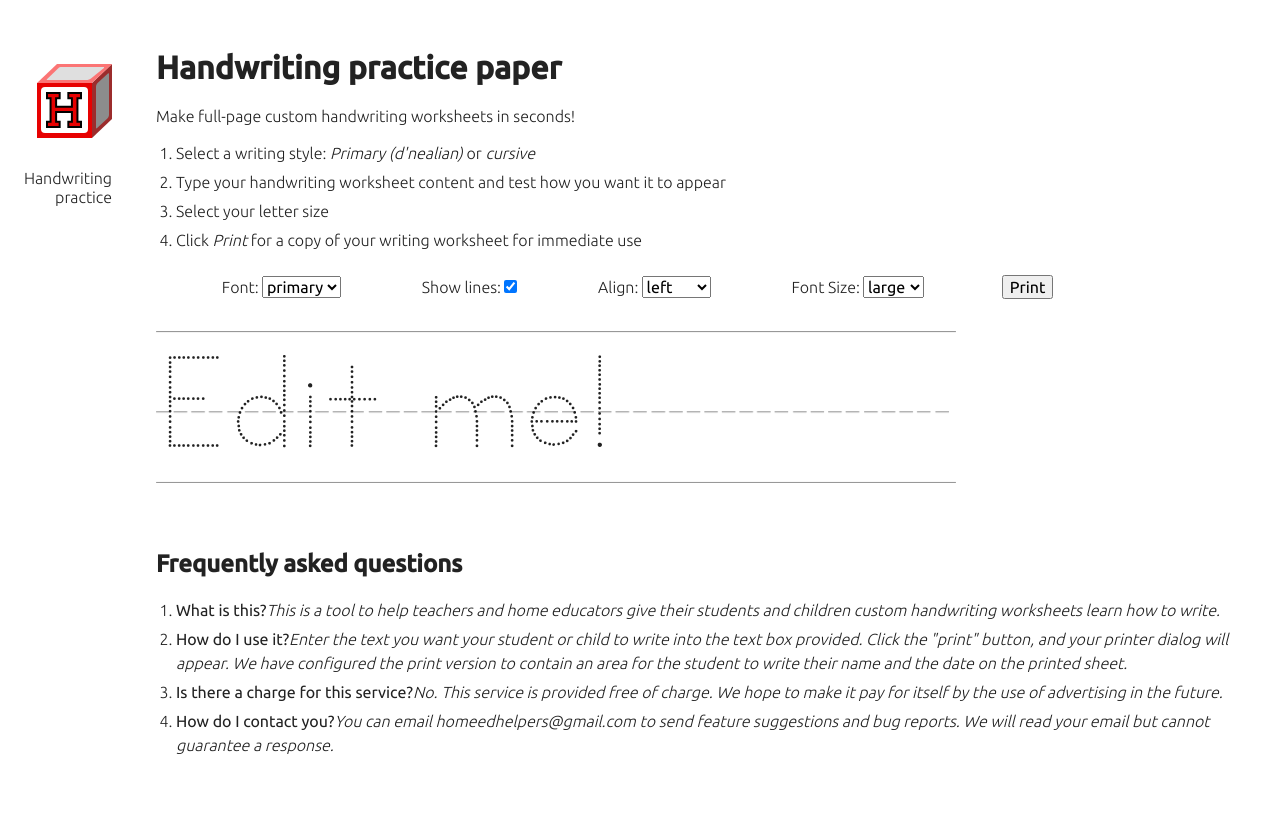
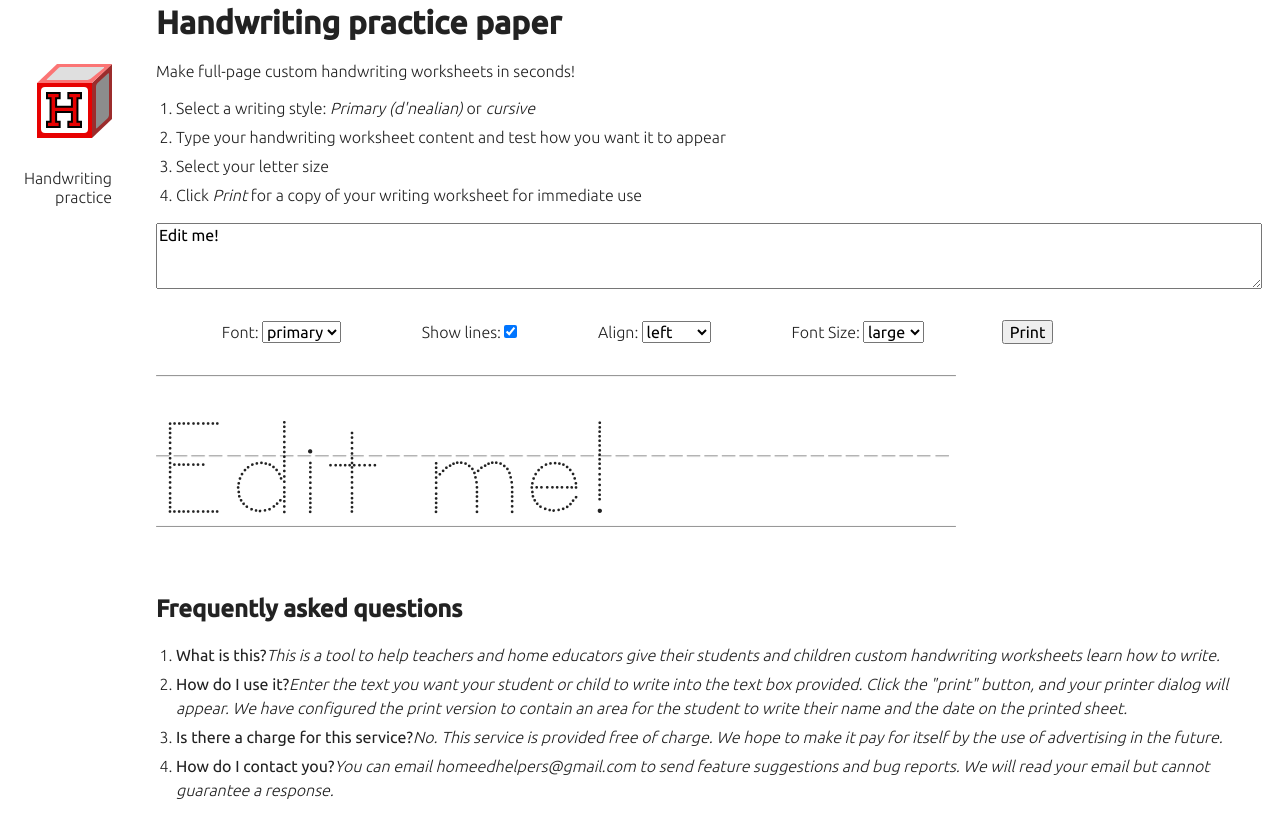
Before and after one commit to endymion1818/homeedhelpers-fe-v2, a Next.js app: page /handwriting-practice-paper in a window 1280 px wide. Built offline with nearby package versions, Linux system fonts and the light colour scheme.

Commit message:
lines logic completed

```diff
--- a/src/components/HandwritingPractice/HandwritingPractice.tsx
+++ b/src/components/HandwritingPractice/HandwritingPractice.tsx
@@ -1,4 +1,4 @@
-import React, { useEffect } from 'react'
+import React, { FC, useEffect } from 'react'
 import styles from './stylesheet.module.scss'
 import clsx from 'clsx'
 
@@ -37,10 +37,19 @@ const alignmentStyles = [
     }
 ]
 
-const Select = ({ values, callback, selected }) => {
+export type Option = {
+    name: string,
+    value: string
+}
+export interface SelectProps {
+    values: Option[],
+    callback: (value) => void
+}
+
+const Select:FC<SelectProps> = ({ values, callback }) => {
     return (
       <select
-        defaultValue={selected}
+        defaultValue={values[0].value}
         onChange={({ target: { value } }) => callback(value)}
       >
         {values.map(value => (
@@ -52,14 +61,21 @@ const Select = ({ values, callback, selected }) => {
     );
   }
 
+
+export interface EditableParagraphProps {
+    lines: string,
+    callback: () => void
+}
+
 const HandwritingPractice = () => {
     const [font, setFont] = React.useState(fontStyles[0].name)
     const [scale, setScale] = React.useState(lineScales[0].name)
     const [textAlignment, setTextAlign] = React.useState(alignmentStyles[0].name)
     const [showLines, setShowLines] = React.useState(true)
+    const [lines, setLines] = React.useState(['Edit me!'])
 
     const classes = clsx(
-        styles.editable,
+        styles.editableArea,
         styles[font],
         styles[scale],
         styles[textAlignment],
@@ -68,10 +84,11 @@ const HandwritingPractice = () => {
 
     return (
         <>
+        <textarea className={styles.textarea} defaultValue={lines[0]} onKeyUp={e => setLines(e.currentTarget.value.split("\n").map(l => l.trim()))} />
         <div id={styles.font}>
             <fieldset className={styles.fieldset}>
                 <label htmlFor="dot">Font: </label>
-                <Select values={fontStyles} callback={setFont} selected={fontStyles[0]} />
+                <Select values={fontStyles} callback={setFont} />
             </fieldset>
             <fieldset className={styles.fieldset}>
                 <label htmlFor="lines">Show lines: </label>
@@ -84,11 +101,11 @@ const HandwritingPractice = () => {
             </fieldset>
             <fieldset className={styles.fieldset}>
                 <label htmlFor="align">Align: </label>
-                <Select values={alignmentStyles} callback={setTextAlign} selected={alignmentStyles[0]} />
+                <Select values={alignmentStyles} callback={setTextAlign} />
             </fieldset>
             <fieldset className={styles.fieldset}>
                 <label htmlFor="scale">Font Size: </label>
-                <Select values={lineScales} callback={setScale} selected={lineScales[0]} />
+                <Select values={lineScales} callback={setScale} />
             </fieldset>
             <fieldset className={styles.fieldset}>
                 <button onClick={() => window.print}>Print</button>
@@ -99,9 +116,15 @@ const HandwritingPractice = () => {
                 <p>Student name: ______________________</p>
                 <p>Date: ___________</p>
             </section>
-            <p className={classes} contentEditable="true">
-                Edit me!
-                {showLines && <img className={styles.editableAreaImage} src={`/images/handwriting-singleline-${scale}.png`} alt=""  width="100%" />}
+            <p className={classes}>
+                {lines.map(line => `${line} \n`)}
+                {showLines && (
+                    <div className={styles.imageBackground}>
+                        {lines.map(line => (
+                            <img key={line.split(' ').join('-')} className={styles.editableAreaImage} src={`/images/handwriting-singleline-${scale}.png`} alt="" width="100%" />
+                        ))}
+                    </div>
+                )}
             </p>
         </div>
       </>
--- a/src/components/HandwritingPractice/stylesheet.module.scss
+++ b/src/components/HandwritingPractice/stylesheet.module.scss
@@ -61,10 +61,11 @@
 #printarea__header p {
     font-size: 18px;
 }
-.editable {
+.editableArea {
     position: relative;
     margin: 0;
     width: 100%;
+    white-space: pre-line;
 
     &.primary {
         font-family: 'KG Primary Dots';
@@ -74,7 +75,7 @@
     }
     &.large {
         font-size: 152px;
-        line-height: 1;
+        line-height: 1.3;
 
         img {
             height: 152px;
@@ -82,7 +83,7 @@
     }
     &.small {
         font-size: 40px;
-        line-height: 0.95;
+        line-height: 1.2;
 
         img {
             height: 40px;
@@ -99,13 +100,21 @@
     }
 
 }
-.editableAreaImage {
+.textarea {
+    width: 65vw;
+    resize: vertical;
+    min-height: 60px;
+    width: 100%;
+    margin-bottom: 20px;
+}
+.imageBackground {
     position: absolute;
     top: 0;
     left: 0;
     width: 100%;
 }
 @media print {
+    // TODO: only image is visible in print view
     #printarea,
     #printarea * {
         visibility: visible;
```
